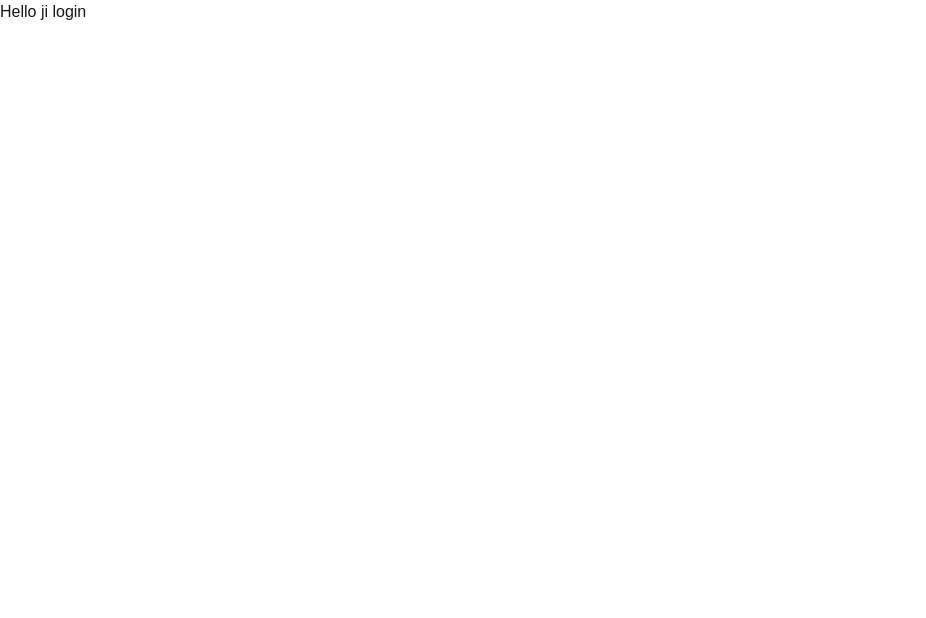
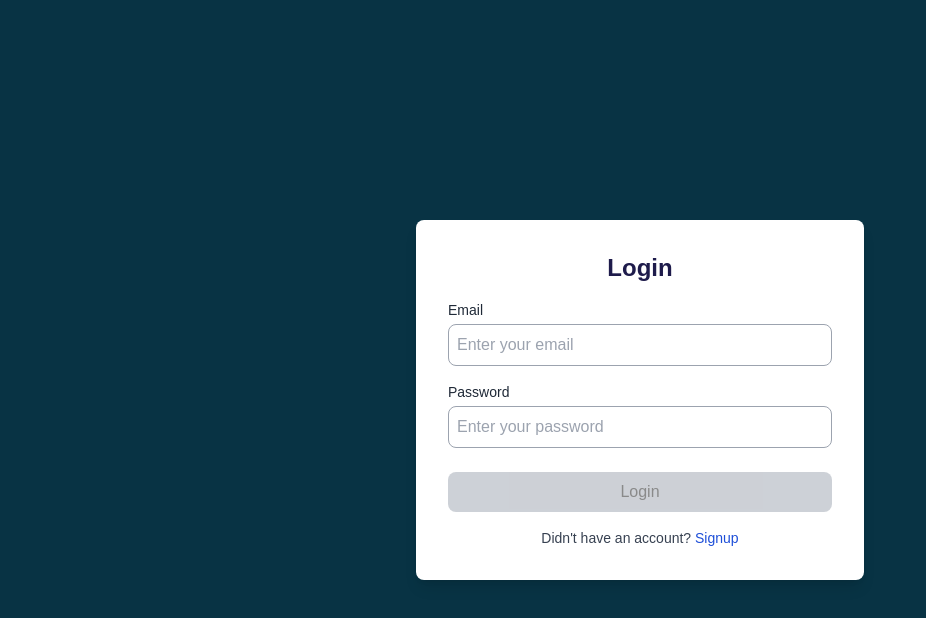
Before and after one commit to dushyant2909/User-authentication-using-Nextjs-and-Mongodb, a Next.js app: page /login in a window 1280 px wide. Shown: the top 618 px of the page, without its empty margins (0-926 px from the left). Built offline with nearby package versions, Linux system fonts and the light colour scheme.

Commit message:
Add login functionality

```diff
--- a/package.json
+++ b/package.json
@@ -20,6 +20,8 @@
     "react-hot-toast": "^2.4.1"
   },
   "devDependencies": {
+    "@types/bcryptjs": "^2.4.6",
+    "@types/jsonwebtoken": "^9.0.7",
     "@types/node": "^20",
     "@types/react": "^18",
     "@types/react-dom": "^18",
--- a/src/app/api/users/login/route.ts
+++ b/src/app/api/users/login/route.ts
@@ -0,0 +1,64 @@
+import { connect } from "@/dbconfig/dbconfig";
+import { NextRequest, NextResponse } from "next/server";
+import bcrypt from "bcryptjs";
+import { User } from "@/models/userModel";
+import jwt from "jsonwebtoken";
+
+connect();
+
+export async function POST(request: NextRequest) {
+  try {
+    const { email, password } = await request.json();
+    if (!email || !password)
+      return NextResponse.json(
+        {
+          message: "All fields are required",
+        },
+        { status: 400 }
+      );
+
+    const user = await User.findOne({ email });
+    if (!user)
+      return NextResponse.json({ message: "User not found" }, { status: 400 });
+
+    // Check for password
+    const isPasswordCorrect = await bcrypt.compare(password, user.password);
+    if (!isPasswordCorrect)
+      return NextResponse.json(
+        {
+          message: "Incorrect Password",
+        },
+        { status: 401 }
+      );
+
+    // Create a token
+    const tokenData = {
+      _id: user._id,
+      username: user.username,
+      email: user.email,
+    };
+
+    const token = await jwt.sign(tokenData, process.env.TOKEN_SECRET!, {
+      expiresIn: "1d",
+    });
+
+    const response = NextResponse.json({
+      message: "Login successful",
+      success: true,
+      userId: user._id,
+    });
+
+    response.cookies.set("token", token, {
+      httpOnly: true,
+    });
+
+    return response;
+  } catch (error: any) {
+    return NextResponse.json(
+      {
+        message: error.message,
+      },
+      { status: 500 }
+    );
+  }
+}
--- a/src/app/api/users/signup/route.ts
+++ b/src/app/api/users/signup/route.ts
@@ -0,0 +1,58 @@
+import { connect } from "@/dbconfig/dbconfig";
+// import User from "@/models/userModel";
+import { NextRequest, NextResponse } from "next/server";
+import bcrypt from "bcryptjs";
+import { User } from "@/models/userModel";
+
+connect();
+
+export async function POST(request: NextRequest) {
+  try {
+    const { username, password, email } = await request.json();
+    if (!username || !password || !email)
+      return NextResponse.json(
+        {
+          message: "All fields are required",
+        },
+        { status: 400 }
+      );
+
+    // Check if user already exists
+    const user = await User.findOne({ email });
+
+    if (user) {
+      return NextResponse.json(
+        { message: "User already exists" },
+        { status: 400 }
+      );
+    }
+
+    // Hash the password
+    const salt = await bcrypt.genSalt(10);
+    const hashedPassword = await bcrypt.hash(password, salt);
+
+    const newUser = new User({
+      username,
+      email,
+      password: hashedPassword,
+    });
+
+    const savedUser = await newUser.save();
+
+    return NextResponse.json(
+      {
+        success: true,
+        message: "User created successfully",
+        user: savedUser,
+      },
+      { status: 201 }
+    );
+  } catch (error: any) {
+    return NextResponse.json(
+      {
+        message: error.message,
+      },
+      { status: 500 }
+    );
+  }
+}
--- a/src/app/layout.tsx
+++ b/src/app/layout.tsx
@@ -1,6 +1,7 @@
 import type { Metadata } from "next";
 import localFont from "next/font/local";
 import "./globals.css";
+import { Toaster } from "react-hot-toast";
 
 const geistSans = localFont({
   src: "./fonts/GeistVF.woff",
@@ -28,6 +29,7 @@ export default function RootLayout({
       <body
         className={`${geistSans.variable} ${geistMono.variable} antialiased`}
       >
+        <Toaster position="top-center" />
         {children}
       </body>
     </html>
--- a/src/app/login/page.tsx
+++ b/src/app/login/page.tsx
@@ -1,3 +1,100 @@
-export default function loginPage() {
-  return <div >Hello ji login</div>;
+"use client";
+
+import axios from "axios";
+import Link from "next/link";
+import { useRouter } from "next/navigation";
+import React, { useEffect, useState } from "react";
+import toast from "react-hot-toast";
+
+export default function Login() {
+  const router = useRouter();
+  const [user, setUser] = React.useState({
+    email: "",
+    password: "",
+  });
+
+  const [buttonDisabled, setButtonDisabled] = useState(true);
+  const [loading, setloading] = useState(false);
+
+  useEffect(() => {
+    if (user.password.length > 0 && user.email.length > 0)
+      setButtonDisabled(false);
+  }, [user]);
+
+  const onLogin = async () => {
+    try {
+      setloading(true);
+      const response = await axios.post("/api/users/login", user);
+      toast.success("Logged in successfully");
+    } catch (error: any) {
+      toast.error(error.response.data.message);
+    } finally {
+      setloading(false);
+    }
+  };
+
+  return (
+    <div className="min-h-screen flex items-center justify-center bg-cyan-950">
+      <div className="bg-white shadow-lg rounded-lg p-8 max-w-md w-full">
+        <h1 className="text-2xl text-indigo-950 font-bold text-center mb-4">
+          {loading ? "Processing" : "Login"}
+        </h1>
+        <div className="mb-4">
+          <label
+            htmlFor="email"
+            className="block text-sm font-medium text-gray-800"
+          >
+            Email
+          </label>
+          <input
+            type="email"
+            id="email"
+            required
+            value={user.email}
+            onChange={(e) => setUser({ ...user, email: e.target.value })}
+            placeholder="Enter your email"
+            className="mt-1 p-2 w-full text-black border border-gray-400 rounded-lg focus:outline-none focus:ring-2 focus:ring-blue-500 focus:border-transparent"
+          />
+        </div>
+
+        <div className="mb-6">
+          <label
+            htmlFor="password"
+            className="block text-sm font-medium text-gray-800"
+          >
+            Password
+          </label>
+          <input
+            type="password"
+            id="password"
+            required
+            value={user.password}
+            onChange={(e) => setUser({ ...user, password: e.target.value })}
+            placeholder="Enter your password"
+            className="mt-1 p-2 w-full text-black border border-gray-400 rounded-lg focus:outline-none focus:ring-2 focus:ring-blue-500 focus:border-transparent"
+          />
+        </div>
+
+        <button
+          onClick={onLogin}
+          type="submit"
+          disabled={buttonDisabled}
+          className={`w-full p-2 rounded-lg font-medium transition-all duration-300 ${
+            buttonDisabled
+              ? "opacity-50 bg-gray-400 cursor-not-allowed"
+              : "opacity-100 bg-blue-600 hover:bg-blue-700 text-white"
+          }`}
+        >
+          Login
+        </button>
+
+        <p className="mt-4 text-center text-sm text-gray-700">
+          Didn't have an account?{" "}
+          <Link href="/signup" className="text-blue-700 hover:underline">
+            Signup
+          </Link>
+        </p>
+      </div>
+    </div>
+  );
 }
--- /dev/null
+++ b/src/app/profile/[id]/page.tsx
@@ -0,0 +1,8 @@
+export default function profilePage({ params }: { params: { id: string } }) {
+  const { id } = params;
+  return (
+    <div>
+      <p className="text-xl font-bold text-red-900">Profile page {id}</p>
+    </div>
+  );
+}
--- a/src/app/signup/page.tsx
+++ b/src/app/signup/page.tsx
@@ -3,24 +3,47 @@
 import axios from "axios";
 import Link from "next/link";
 import { useRouter } from "next/navigation";
-import React from "react";
+import React, { useEffect, useState } from "react";
+import toast from "react-hot-toast";
 
 export default function Signup() {
+  const router = useRouter();
   const [user, setUser] = React.useState({
     email: "",
     password: "",
     username: "",
   });
 
+  const [buttonDisabled, setButtonDisabled] = useState(true);
+  const [loading, setloading] = useState(false);
+
+  useEffect(() => {
+    if (
+      user.username.length > 0 &&
+      user.password.length > 0 &&
+      user.email.length > 0
+    )
+      setButtonDisabled(false);
+  }, [user]);
+
   const onSignup = async () => {
-    // Handle the signup logic here
+    try {
+      setloading(true);
+      await axios.post("/api/users/signup", user);
+      router.push("/login");
+      toast.success("User registered successfully");
+    } catch (error: any) {
+      toast.error(error.response.data.message);
+    } finally {
+      setloading(false);
+    }
   };
 
   return (
     <div className="min-h-screen flex items-center justify-center bg-cyan-950">
       <div className="bg-white shadow-lg rounded-lg p-8 max-w-md w-full">
         <h1 className="text-2xl text-indigo-950 font-bold text-center mb-4">
-          Sign Up
+          {loading ? "Processing" : "Signup"}
         </h1>
 
         <div className="mb-4">
@@ -80,9 +103,14 @@ export default function Signup() {
         <button
           onClick={onSignup}
           type="submit"
-          className="w-full bg-blue-600 text-white p-2 rounded-lg font-medium hover:bg-blue-700 transition-colors"
+          disabled={buttonDisabled} // Disables the button
+          className={`w-full p-2 rounded-lg font-medium transition-all duration-300 ${
+            buttonDisabled
+              ? "opacity-50 bg-gray-400 cursor-not-allowed"
+              : "opacity-100 bg-blue-600 hover:bg-blue-700 text-white"
+          }`}
         >
-          Sign Up
+          Signup
         </button>
 
         <p className="mt-4 text-center text-sm text-gray-700">
--- /dev/null
+++ b/src/models/userModel.js
@@ -0,0 +1,34 @@
+import mongoose from 'mongoose'
+
+const userSchema = new mongoose.Schema({
+    username: {
+        type: String,
+        required: [true, "Please provide a username"],
+        unique: true
+    },
+    email: {
+        type: String,
+        required: [true, "Please provide an email"],
+        unique: true,
+        trim: true
+    },
+    password: {
+        type: String,
+        required: [true, "Please provide a password"],
+    },
+    isVerified: {
+        type: Boolean,
+        default: false
+    },
+    isAdmin: {
+        type: Boolean,
+        default: false
+    },
+    forgotPasswordToken: String,
+    forgotPasswordTokenExpirty: Date,
+    verifyToken: String,
+    verifyTokenExpiry: Date,
+},
+    { timestamps: true })
+
+export const User = mongoose.models.User || mongoose.model('User', userSchema)
```
Also changed, not shown: 1 other file (tests, documents, lock files or other folders).
